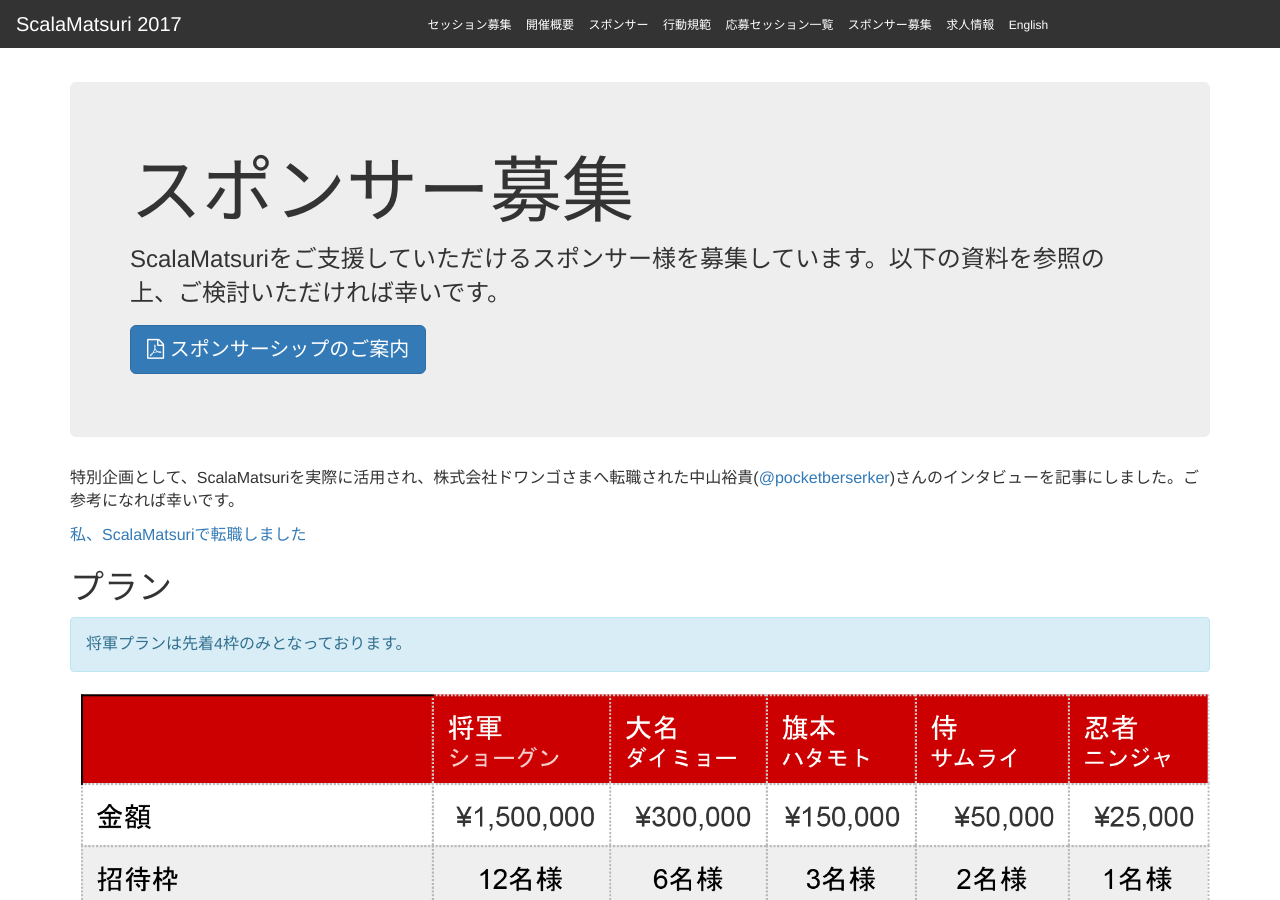
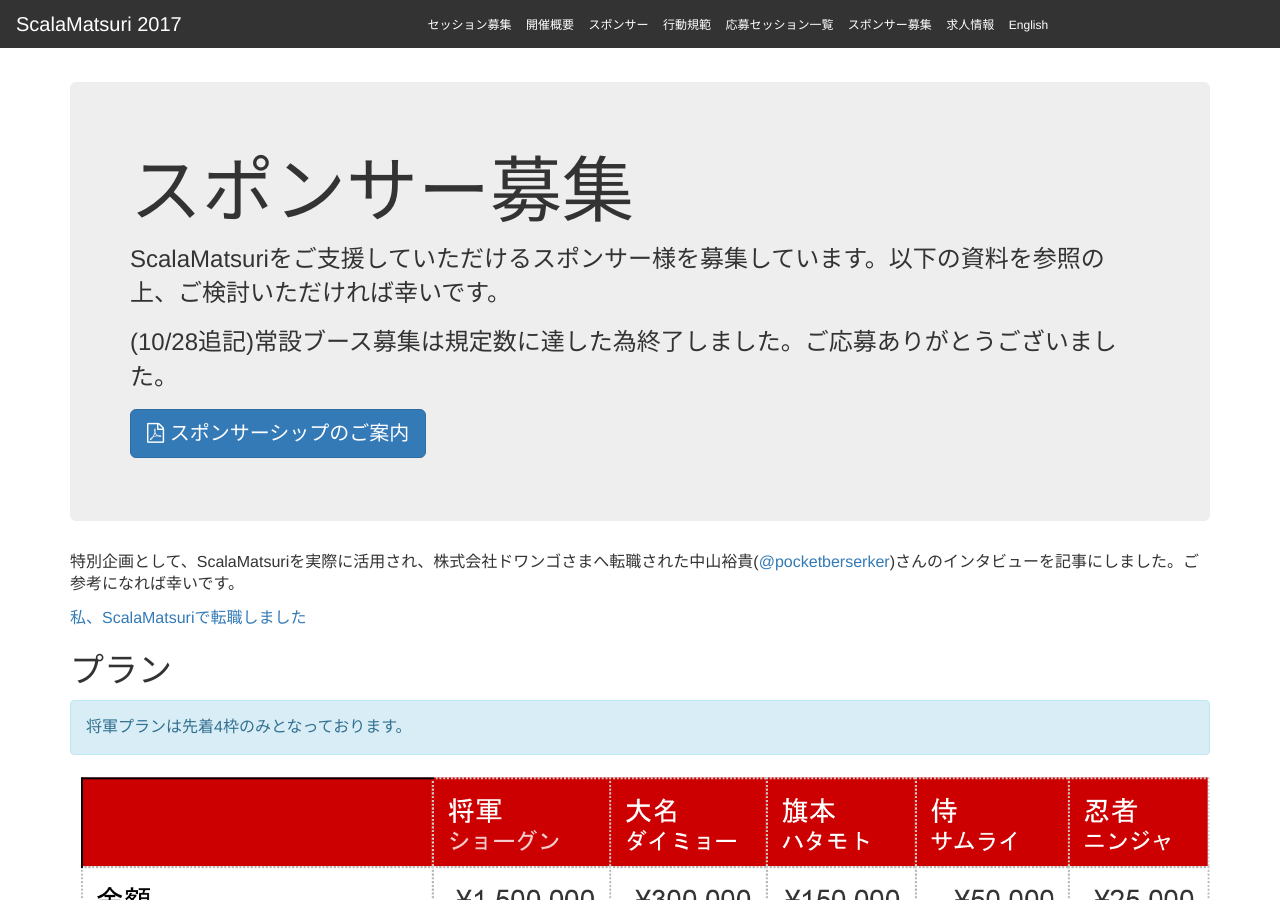
Before and after one commit to scalajp/2017.scalamatsuri.org, a Jekyll site: the page built from ja/sponsors/index.html, in a window 1280 px wide and 900 px high. Built offline with Jekyll 4.4.1, drawn with Linux system fonts in a browser that asks for light colours; nearby versions of some CDN libraries; comment, search, counter and statistics services are not loaded.

Commit message:
Fix sponsor booth

```diff
--- a/ja/sponsors/index.html
+++ b/ja/sponsors/index.html
@@ -5,9 +5,9 @@
 <div class="jumbotron">
   <h1>スポンサー募集</h1>
   <p>ScalaMatsuriをご支援していただけるスポンサー様を募集しています。以下の資料を参照の上、ご検討いただければ幸いです。</p>
-  <!-- <p>(8/20追記)将軍スポンサー完売いたしました。ご応募ありがとうございました。</p>
-  <p>(10/31追記)会場レイアウト調整のため、常設ブース募集を終了しました。ご応募ありがとうございました。</p>
-　<p>(1/25追記)スポンサー募集を終了しました。</p> -->
+  <!-- <p>(8/20追記)将軍スポンサー完売いたしました。ご応募ありがとうございました。</p> -->
+  <p>(10/28追記)常設ブース募集は規定数に達した為終了しました。ご応募ありがとうございました。</p>
+  <!-- <p>(1/25追記)スポンサー募集を終了しました。</p> -->
  <p>
     <a class="btn btn-primary btn-lg" href="./sponsorship.pdf">
       <i class="fa fa-file-pdf-o"></i> スポンサーシップのご案内
```
